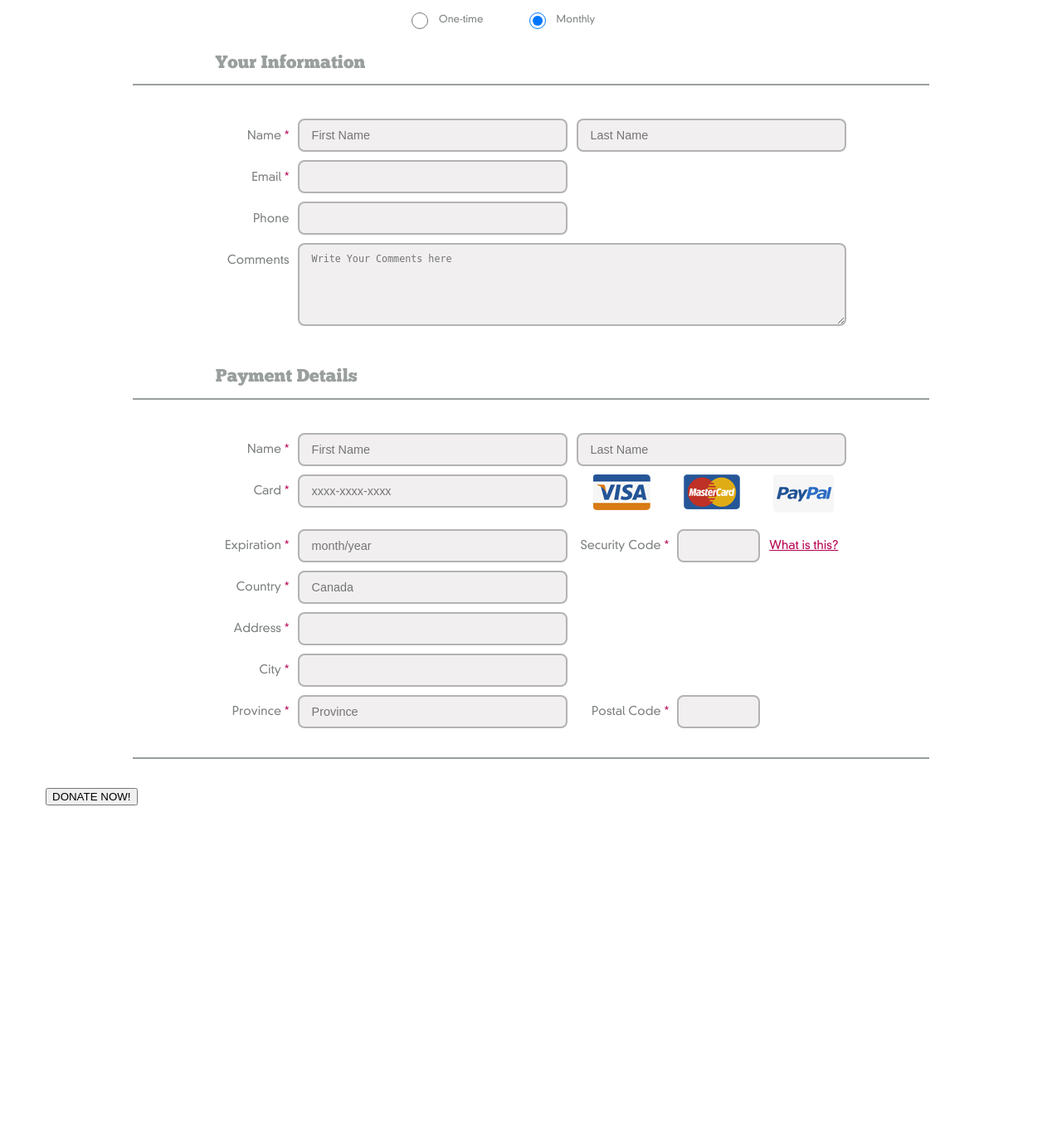
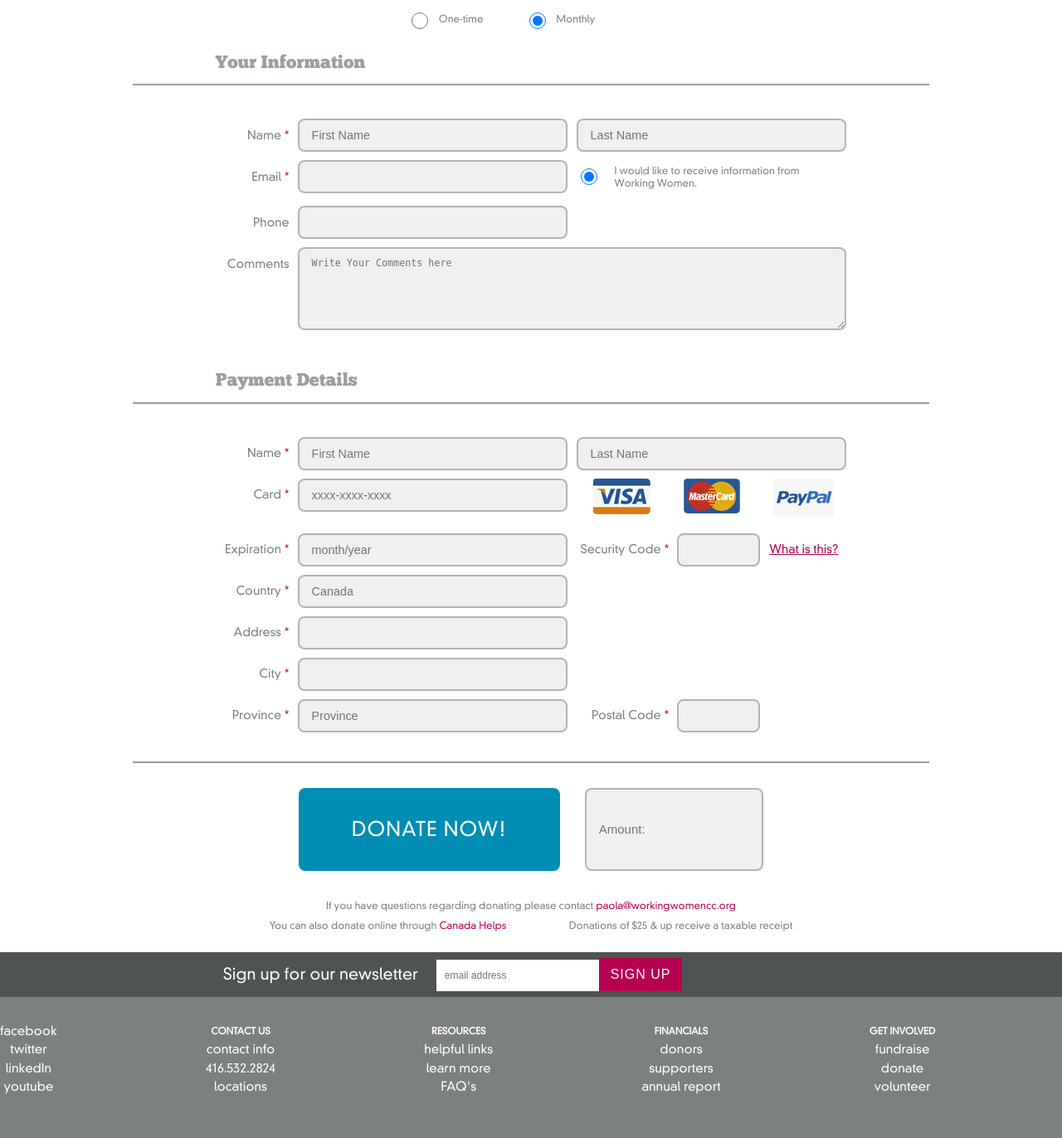
Before and after one commit to dustingamble/WWCC_mainSite, a PHP site: page /donate.html in a window 1280 px wide. Shown: the part 653-2025 px from the top of the page at 83% size. Before the commit the page ends 1624 px from the top, so only its background shows below. Run offline with PHP 8.4, Linux system fonts and the light colour scheme; style sheets or scripts are compiled from the project's sources; some libraries are stand-ins or nearby versions.

Commit message:
Finished Donation page
-added buttons
- added :what's this" hover
-added footer to donate page

```diff
--- a/donate.html
+++ b/donate.html
@@ -79,9 +79,9 @@
           <p id="canadianDollars">Canadian dollars</p>
 
           <div class="radio">
-            <input type="radio" checked="checked" align="baseline" name="group1" value="one-time donation" tabindex="">
+            <input type="radio" id="one-time donation"checked="checked" align="baseline" name="group1" value="one-time donation" tabindex="">
             <label>One-time</label>
-            <input type="radio" checked="checked" align="baseline" name="group1" value="monthly donation">
+            <input type="radio" id="montly donation"checked="checked" align="baseline" name="group1" value="monthly donation">
             <label>Monthly</label>
           </div> <!--radio-->
 
@@ -101,7 +101,10 @@
           <input type="text" name="name" placeholder="Last Name"></input>
 
         <label>Email <span class="pinkColour">*</span></label>
-        <input type="email" name="email" class="oneInputLine"></input>
+        <input type="email" name="email"></input>
+
+        <input type="radio" checked="checked" name="group2">
+        <label id="radioLabel">I would like to receive information from Working Women.</label>
 
         <label>Phone</label>
         <input type="tel" name="telephone" class="oneInputLine"></input>
@@ -134,7 +137,8 @@
 
           <label class="longerLabel">Security Code <span class="pinkColour">*</span></label>
           <input type="text" class="smallInput" maxlength="4"></input>
-          <a>What is this?</a>
+
+          <a>What is this?<span class="whatIsThisBox">The card security code is located on the back of MasterCard or Visa credit or debit cards and is typically a separate group of 3 digits to the right of the signature strip.</span></a>
 
           <label>Country <span class="pinkColour">*</span></label>
           <input type="text" name="name" class="oneInputLine" placeholder="Canada"></input>
@@ -149,7 +153,7 @@
           <input type="text" name="name" placeholder="Province"></input>
 
           <label class="longerLabel">Postal Code <span class="pinkColour">*</span></label>
-          <input type="text" class="smallInput" maxlength="4"></input>
+          <input type="text" class="smallInput" maxlength="6"></input>
         </div> <!--donateContainer-->
       </section> <!--paymentDetails-->
 
@@ -157,13 +161,78 @@
       <section id="donateNow">
         <div class="line"></div>
 
-        <button>DONATE NOW!</button>
+        <div class="donateContainer">
+          <button>DONATE NOW!</button>
+          <input type="text" name="donationAmount" placeholder="Amount:"></input>
+
+          <p>If you have questions regarding donating please contact <a href="mailto:paola@workingwomencc.org?subject=Donation Questions">paola@workingwomencc.org</a></p>
+          <ul>
+            <li><p>You can also donate online through <a href="https://www.canadahelps.org/CharityProfilePage.aspx?CharityID=s35970">Canada Helps</a></p></li>
+            <li><p>Donations of $25 &amp; up receive a taxable receipt</p></li>
+          </ul>
+        </div> <!--donateContainer-->
 
 
       </section> <!--donateNow-->
 
   </form>
    </div><!--wrapper-->
+
+   <!-- FOOTER -->
+      <footer id="footer">
+
+        <div class="emailSignUp">
+        <div class="containText">
+          <p>Sign up for our newsletter</p>
+          <form>
+            <label>
+              <input type="text" name="inputBox" placeholder="Email Address">
+            </label>
+              <input type="submit" value="Sign Up">
+          </form>
+          </div> <!--containText-->
+        </div><!--emailSignUp-->
+
+<div class="containText">
+          <ul class="column">
+            <li><a href="#">facebook</a></li>
+            <li><a href="#">twitter</a></li>
+            <li><a href="#">linkedIn</a></li>
+            <li><a href="#">youtube</a></li>
+          </ul>
+
+          <ul class="column">
+            <li><h4>CONTACT US<h4></li>
+            <li><a href="#">contact info</a></li>
+            <li><a href="#">416.532.2824</a></li>
+            <li><a href="#">locations</a></li>
+          </ul>
+
+          <ul class="column">
+            <li><h4>RESOURCES<h4></li>
+            <li><a href="#">helpful links</a></li>
+            <li><a href="#">learn more</a></li>
+            <li><a href="#">FAQ's</a></li>
+          </ul>
+
+          <ul class="column">
+            <li><h4>FINANCIALS<h4></li>
+            <li><a href="#">donors</a></li>
+            <li><a href="#">supporters</a></li>
+            <li><a href="#">annual report</a></li>
+          </ul>
+
+          <ul class="column">
+            <li><h4>GET INVOLVED<h4></li>
+            <li><a href="#">fundraise</a></li>
+            <li><a href="#">donate</a></li>
+            <li><a href="#">volunteer</a></li>
+          </ul>
+
+        </div> <!--containText-->
+
+
+      </footer>
 
 <!-- dropdown functionality -->
 <script type="text/javascript">
--- a/styles/css/main.css
+++ b/styles/css/main.css
@@ -1376,6 +1376,22 @@
 section#paymentDetails .donateContainer .oneInputLine {
   margin-right: 40%;
 }
+section#yourInformation .donateContainer input[type="radio"],
+section#paymentDetails .donateContainer input[type="radio"] {
+  float: left;
+  width: 20px;
+  height: 20px;
+  margin-top: 20px;
+}
+section#yourInformation .donateContainer #radioLabel,
+section#paymentDetails .donateContainer #radioLabel {
+  float: left;
+  width: 38%;
+  text-align: left;
+  padding: 15px 10px 10px 10px;
+  font-size: 12px;
+  line-height: 15px;
+}
 section#yourInformation .donateContainer textarea,
 section#paymentDetails .donateContainer textarea {
   width: 87%;
@@ -1392,19 +1408,104 @@
 section#paymentDetails .smallInput {
   width: 100px;
 }
+section#paymentDetails img {
+  float: left;
+  padding: 10px 20px;
+}
+section#paymentDetails img:last-of-type {
+  padding-right: 0;
+}
+section#paymentDetails .whatIsThisBox {
+  text-decoration: none;
+  float: right;
+  width: 178px;
+  position: absolute;
+  -webkit-border-radius: 8px;
+  -moz-border-radius: 8px;
+  border-radius: 8px;
+  background-color: #f1efef;
+  color: #b60050;
+  font-size: .8em;
+  text-align: center;
+  padding: 8px;
+  line-height: 15px;
+  margin-top: 25px;
+  display: none;
+}
+section#paymentDetails .whatIsThisBox:after {
+  content: '';
+  position: absolute;
+  top: -7px;
+  width: 15px;
+  height: 15px;
+  background-color: #f1efef;
+  left: 18%;
+  -moz-transform: rotate(225deg);
+  -webkit-transform: rotate(225deg);
+  transform: rotate(225deg);
+}
 section#paymentDetails a {
   color: #b60050;
   text-decoration: underline;
   padding-top: 22.5px;
   font-size: .6em;
-  float: left;
-}
-section#paymentDetails img {
-  float: left;
-  padding: 10px 20px;
-}
-section#paymentDetails img:last-of-type {
-  padding-right: 0;
+  cursor: pointer;
+  float: left;
+  position: relative;
+}
+section#paymentDetails a:hover .whatIsThisBox {
+  display: block;
+}
+/*DONATE NOW SECTION*/
+section#donateNow .donateContainer {
+  overflow: hidden;
+}
+section#donateNow .donateContainer button {
+  float: left;
+  font-size: 36px;
+  color: #ffffff;
+  border: none;
+  border-radius: 8px;
+  font-family: 'din_30640_stdneuzeitgroteskLt', 'PT Sans', Helvetica, Arial, sans-serif;
+  font-size: 24px;
+  background-color: #008db3;
+  cursor: pointer;
+  margin: 0 30px 0 100px;
+  width: 315px;
+  height: 100px;
+  letter-spacing: 1px;
+  -webkit-transition: 0.25s linear;
+  -moz-transition: all 0.25s linear;
+  transition: 0.25s linear;
+}
+section#donateNow .donateContainer button:hover {
+  background-color: #006580;
+}
+section#donateNow .donateContainer input[type="text"] {
+  height: 100px;
+  margin-top: 0;
+  width: 215px;
+  font-size: 15px;
+}
+section#donateNow .donateContainer p {
+  margin: 35px auto 0;
+  text-align: center;
+  width: 100%;
+  font-size: .5em;
+}
+section#donateNow .donateContainer ul li {
+  display: inline-block;
+  padding-left: 65px;
+}
+section#donateNow .donateContainer ul li:last-of-type {
+  float: right;
+  text-align: right;
+  padding-right: 65px;
+  padding-left: 0;
+}
+section#donateNow .donateContainer ul li p {
+  margin: 10px 0 20px 0;
+  text-align: left;
 }
 /*-------FOOTER-------*/
 footer#footer {
--- a/styles/less/main.less
+++ b/styles/less/main.less
@@ -1371,6 +1371,20 @@
     .oneInputLine{
       margin-right: 40%;
     }
+    input[type="radio"]{
+      float:left;
+      width:20px;
+      height:20px;
+      margin-top: 20px;
+    }
+    #radioLabel{
+      float:left;
+      width:38%;
+      text-align: left;
+      padding:15px 10px 10px 10px;
+      font-size: 12px;
+      line-height: 15px;
+    }
     textarea{
       width:87%;
       height:100px;
@@ -1394,16 +1442,69 @@
       padding-top: 22.5px;
       font-size:.6em; //14px
       float:left;
-    }
-    img{
+      cursor: pointer;
       float:left;
-      padding:10px 20px;
-      &:last-of-type{
-        padding-right:0;
-    }
-  }
+      position: relative
+    }
+    a:hover .whatIsThisBox{
+        display: block;
+    }
  }
 
+ /*DONATE NOW SECTION*/
+ section#donateNow{
+  .donateContainer{
+    overflow: hidden;
+    button{
+      float:left;
+      font-size: 36px;
+      color:@white;
+      border:none;
+      border-radius:8px;
+      font-family: @bodyfont;
+      font-size: 24px;
+      background-color: @blue;
+      cursor: pointer;
+      margin:0 30px 0 100px;
+      width:315px;
+      height:100px;
+      letter-spacing: 1px;
+      -webkit-transition: 0.25s linear;
+      -moz-transition: all 0.25s linear;
+      transition: 0.25s linear;
+        &:hover{
+          background-color:darken(@blue, 10%);
+        }
+      }
+      input[type="text"]{
+        height:100px;
+        margin-top: 0;
+        width:215px;
+        font-size: 15px;
+      }
+      p{
+        margin: 35px auto 0;
+        text-align: center;
+        width:100%;
+        font-size:.5em; //12px
+
+      }
+      ul li{
+        display: inline-block;
+        padding-left:65px;
+        &:last-of-type{
+          float:right;
+          text-align: right;
+          padding-right:65px;
+          padding-left: 0;
+        }
+        p{
+          margin: 10px 0 20px 0;
+          text-align: left;
+        }
+      }
+   }
+}
 
 /*-------FOOTER-------*/
 
```
Also changed, not shown: other parts of styles/less/main.less (+34 -0 lines).
